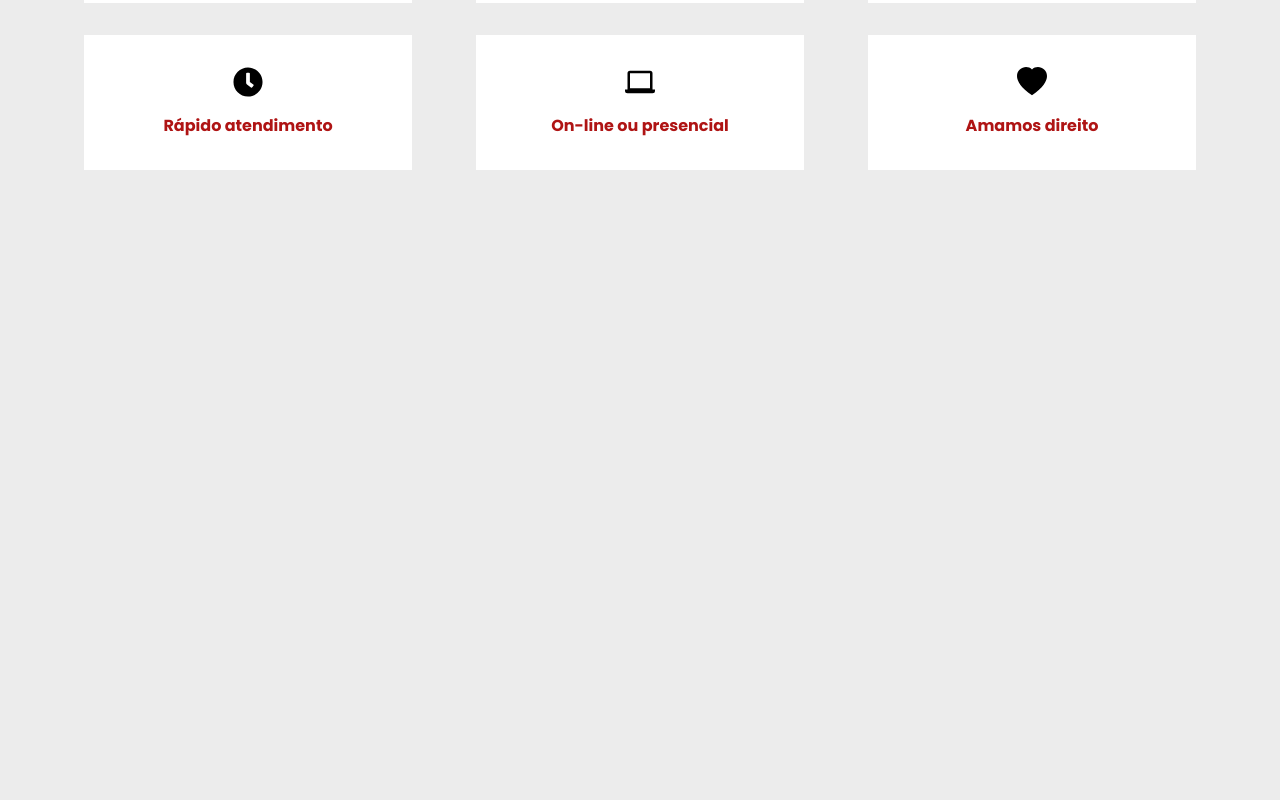
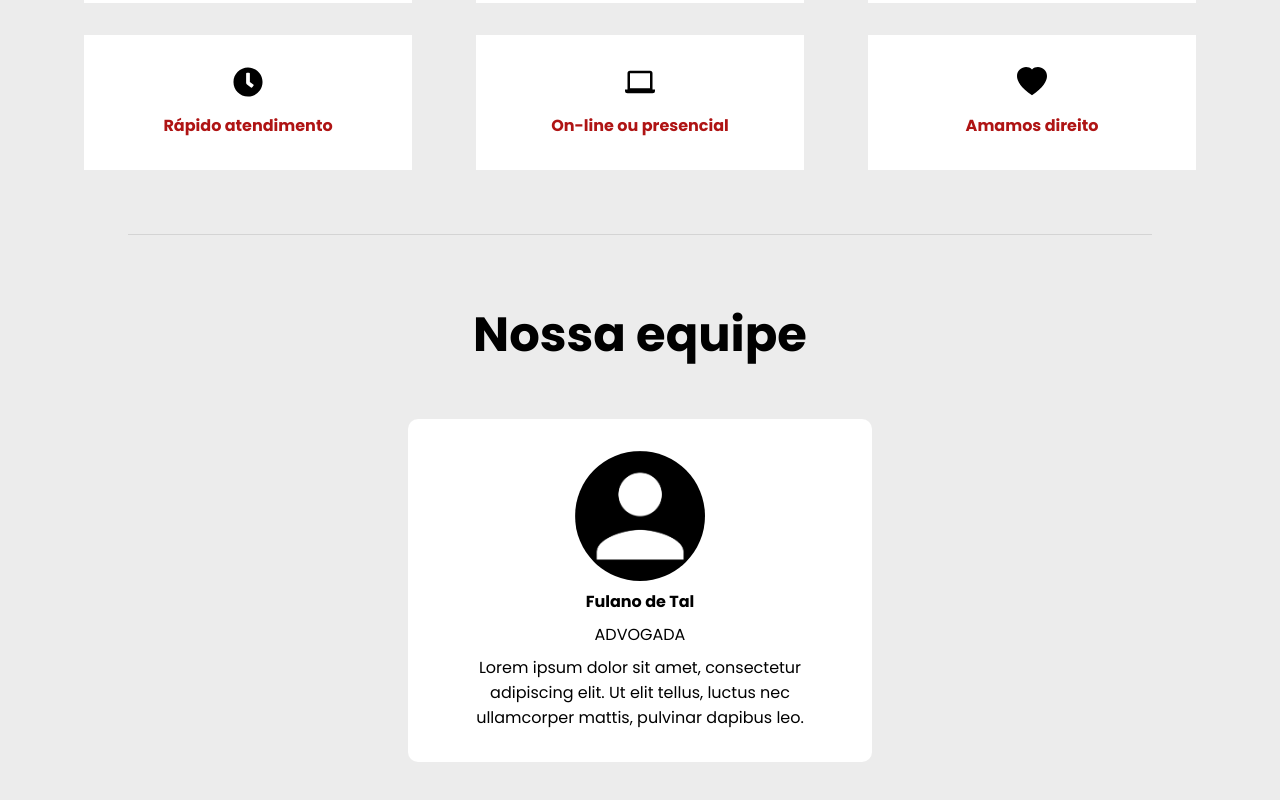
Before and after one commit to evaaldo/SITE-ADVOCACIA, a React (Create React App) app: page / in a window 1280 px wide. Shown: the part 2483-3283 px from the top of the page. Before the commit the page ends 2717 px from the top, so only its background shows below. Built offline with nearby package versions, Linux system fonts and the light colour scheme.

Commit message:
Criação da aba equipe

```diff
--- a/src/Componentes/Diferenciais/Diferenciais.css
+++ b/src/Componentes/Diferenciais/Diferenciais.css
@@ -41,3 +41,7 @@
 .item:hover {
     transform: scale(1.05);
 }
+
+.linhaequipe {
+    margin-top: 4em;
+}
--- a/src/Componentes/Diferenciais/Diferenciais.jsx
+++ b/src/Componentes/Diferenciais/Diferenciais.jsx
@@ -43,6 +43,7 @@ export default function Diferenciais() {
                     </div>
                 </div>
             </div>
+            <div className='linha linhaequipe'></div>
         </div>
     )
 
--- /dev/null
+++ b/src/Componentes/Equipe/Equipe.css
@@ -0,0 +1,34 @@
+.equipe {
+    margin: 0 0 4em 0;
+}
+
+.equipe__titulo {
+    text-align: center;
+    font-size: 3em;
+    margin-bottom: 1em;
+}
+
+.equipe__imagem {
+    border-radius: 130px;
+    width: 130px;
+    height: 130px;
+}
+
+.equipe__itens {
+    display: flex;
+    justify-content: center;
+    align-items: center;
+}
+
+.equipe__item {
+    background-color: var(--branco);
+    padding: 2em;
+    border-radius: 10px;
+    width: 400px;
+    text-align: center;
+    display: flex;
+    flex-direction: column;
+    justify-content: center;
+    align-items: center;
+    gap: .5em;
+}
--- /dev/null
+++ b/src/Componentes/Equipe/Equipe.jsx
@@ -0,0 +1,21 @@
+import './Equipe.css'
+
+import usuario from './no-pf.png'
+
+export default function Equipe() {
+
+    return(
+        <div className="equipe">
+            <h1 className='equipe__titulo'>Nossa equipe</h1>
+            <div className='equipe__itens'>
+                <div className='equipe__item'>
+                    <img className='equipe__imagem' src={usuario}></img>
+                    <h4 className='equipe__nome'>Fulano de Tal</h4>
+                    <p className='equipe__cargo'>ADVOGADA</p>
+                    <p className='equipe__descricao'>Lorem ipsum dolor sit amet, consectetur adipiscing elit. Ut elit tellus, luctus nec ullamcorper mattis, pulvinar dapibus leo.</p>
+                </div>
+            </div>
+        </div>
+    )
+
+}
--- a/src/Paginas/PaginaInicial/index.jsx
+++ b/src/Paginas/PaginaInicial/index.jsx
@@ -1,6 +1,7 @@
 import AreaDeAtuacao from "../../Componentes/AreasDeAtuacao";
 import Cabecalho from "../../Componentes/Cabecalho";
 import Diferenciais from "../../Componentes/Diferenciais/Diferenciais";
+import Equipe from "../../Componentes/Equipe/Equipe";
 import SobreNos from "../../Componentes/SobreNos";
 
 export default function PaginaInicial() {
@@ -11,6 +12,7 @@ export default function PaginaInicial() {
             <SobreNos/>
             <AreaDeAtuacao/>
             <Diferenciais/>
+            <Equipe/>
         </>
     )
 
```
Also changed, not shown: src/Componentes/Equipe/no-pf.png (added).
